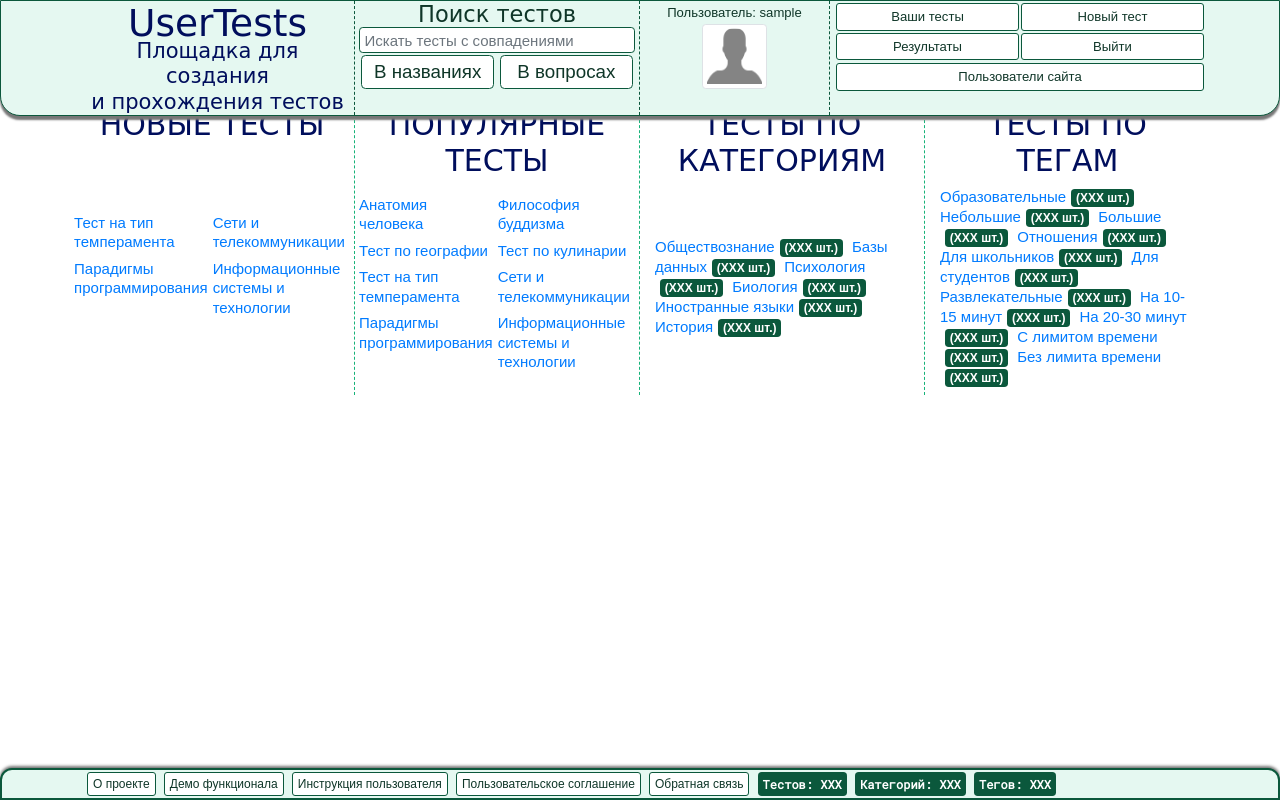
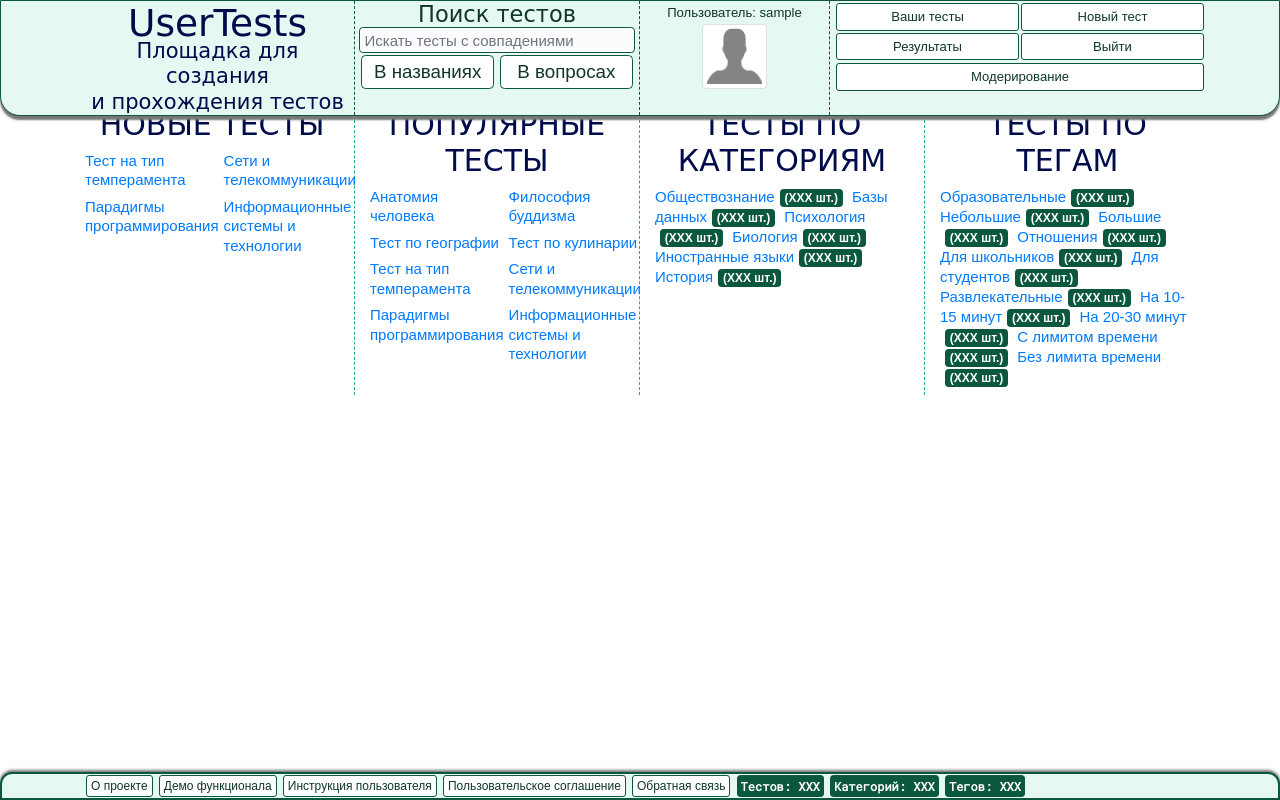
Before and after one commit to LaHesis/User-Tests-Site, a Django app: page / in a window 1280 px wide. Run offline with Django 3.2, Linux system fonts and the light colour scheme; the visitor is signed in with stand-in values (Sample User, id 1); some libraries are stand-ins or nearby versions; some web fonts are replaced.

Commit message:
responsibility and style corrections
1. style corrections and responsibility style corrections;
2. footer badges hiding at xs and sm;
3. changed padding of footer buttons;
4. tests-list divs are blocks now, i.e. flex removed;
5. 'Пользователи сайта' button renamed.

```diff
--- a/base_static/css/base_style.css
+++ b/base_static/css/base_style.css
@@ -16,7 +16,7 @@ a:hover, a:active, a:visited, a:link {
   color: #0f3628;
   text-decoration: none; }
 a:not(.btn):hover, a:not(.btn):active, a:not(.btn):visited, a:not(.btn):link {
-  color: #000e5c; }
+  color: #000b4b; }
 
 h1,
 h2,
@@ -57,7 +57,8 @@ input.form-control {
   padding: 0.8rem 0.3rem;
   height: calc(1em + .5rem + 2px);
   line-height: 1.2;
-  border-color: #0b583c; }
+  border-color: #0b583c;
+  background-color: #fcfcff; }
   input.form-control:focus {
     box-shadow: inset 0 0 0 2px #11865b; }
   input.form-control + br {
@@ -91,7 +92,7 @@ header {
     padding-left: 15px;
     text-align: center; }
     header .header-element-1 * {
-      color: #000e5c; }
+      color: #000b4b; }
     header .header-element-1 .logo {
       animation-duration: 2s;
       font-family: "Neucha", cursive;
@@ -127,7 +128,7 @@ header {
     width: auto; }
     header .header-element-3 .user-container .avatar-container {
       width: 65px; }
-  header .header-element-4 .all-buttons-container .users-list-container {
+  header .header-element-4 .all-buttons-container .users-list-button-container {
     padding-top: 1px;
     margin: 2px;
     margin-top: 0;
@@ -163,11 +164,11 @@ footer {
   position: fixed; }
   footer .btn,
   footer .badge {
-    padding: 4px 5px;
+    padding: 3px 4px;
     line-height: normal;
     vertical-align: middle;
     font-size: 0.8rem;
-    margin: 2px; }
+    margin: 1px; }
 
 @media (min-width: 0) and (max-width: 767px) {
   .content {
--- a/base_static/css/base_style.sass
+++ b/base_static/css/base_style.sass
@@ -77,6 +77,7 @@ input.form-control
   height: calc(1em + .5rem + 2px)
   line-height: 1.2
   border-color: $intface-panel-secondary-color
+  background-color: #fcfcff
   &:focus
     box-shadow: inset 0 0 0 2px lighten($intface-panel-secondary-color, 10%)
   &+br
@@ -161,7 +162,7 @@ header
 
   .header-element-4
     .all-buttons-container
-      .users-list-container
+      .users-list-button-container
         padding-top: 1px
         margin: 2px
         margin-top: 0
@@ -200,11 +201,11 @@ footer
   position: fixed
   .btn,
   .badge
-    padding: 4px 5px
+    padding: 3px 4px
     line-height: normal
     vertical-align: middle
     font-size: .8rem
-    margin: 2px
+    margin: 1px
 
 // АДАПТИВ
 @media (min-width: 0) and (max-width: 767px)
--- a/base_static/css/module_variables.sass
+++ b/base_static/css/module_variables.sass
@@ -1,6 +1,6 @@
 $intface-panel-bg-color: #e5f8f1
 $def-text-color: darken($intface-panel-bg-color, 80%)
-$links-color: #000e5c
+$links-color: #000b4b
 $intface-panel-secondary-color: saturate(darken($intface-panel-bg-color, 74%), 20%)
 $header-font: 'Neucha', cursive
 $main-font: 'Cuprum', sans-serif
--- a/base_templates/base.html
+++ b/base_templates/base.html
@@ -94,8 +94,9 @@
                                 </div>
                             </div>
                         </div>
-                        <div class="users-list-container">
-                            <a href="#" class="btn btn-light btn-sm">Пользователи сайта</a>
+                        <div class="users-list-button-container">
+                            <!-- If user is admin - Администрирование, if moderator - Модерирование -->
+                            <a href="#" class="btn btn-light btn-sm">Модерирование</a>
                         </div>
 {% else %}
                         <form name="login_form" method="POST">
@@ -135,8 +136,8 @@
                     <a href="" class="btn btn-sm btn-light">Демо функционала</a>
                     <a href="" class="btn btn-sm btn-light">Инструкция пользователя</a>
                     <a href="" class="btn btn-sm btn-light">Пользовательское соглашение</a>
-                    <a href="" class="btn btn-sm btn-light">Обратная связь</a>
-                    <div class="general-statistics d-inline-block">
+                    <a href="" class="btn btn-sm btn-light d-none d-md-inline-block">Обратная связь</a>
+                    <div class="general-statistics d-none d-md-inline-block">
                         <span class="badge mono-font">Тестов: XXX</span>
                         <span class="badge mono-font">Категорий: XXX</span>
                         <span class="badge mono-font">Тегов: XXX</span>
--- a/main/static/main/css/static_test_lists_style.css
+++ b/main/static/main/css/static_test_lists_style.css
@@ -6,9 +6,6 @@
   .content .badge {
     margin-left: 5px; }
   .content .tests-list {
-    display: flex;
-    flex-wrap: wrap;
-    justify-content: center;
     padding-bottom: 8px; }
     .content .tests-list .t-wrapper {
       margin: 0 5px 7px 0; }
@@ -16,8 +13,8 @@
     font-family: inherit; }
   .content a.test:hover, .content a.category:hover, .content h2:hover a {
     font-weight: bold;
-    color: #000e5c; }
+    color: #000b4b; }
   .content a.test:hover .badge, .content a.category:hover .badge {
-    background-color: #000e5c; }
+    background-color: #000b4b; }
 
 /*# sourceMappingURL=static_test_lists_style.css.map */
--- a/main/static/main/css/static_test_lists_style.sass
+++ b/main/static/main/css/static_test_lists_style.sass
@@ -12,9 +12,6 @@
   .badge
     margin-left: 5px
   .tests-list
-    display: flex
-    flex-wrap: wrap
-    justify-content: center
     padding-bottom: 8px
     .t-wrapper
       margin: 0 5px 7px 0
```
Also changed, not shown: 2 other files.
